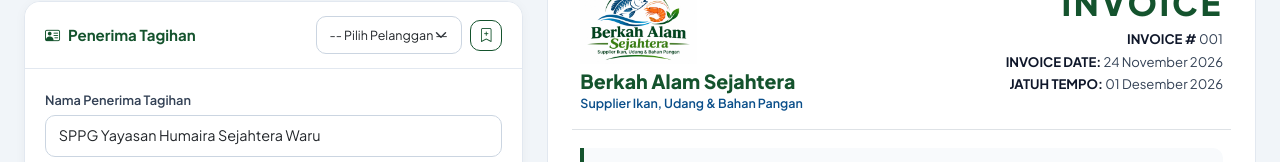
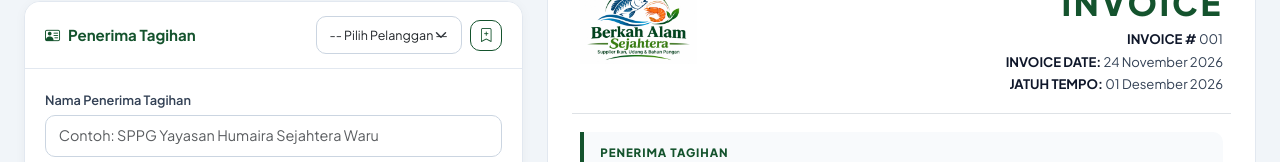
Before and after one commit to iwansetiawan91/invoice, a plain HTML site: page index.html in a window 1280 px wide. Shown: the part 267-429 px from the top of the page. Drawn offline with nearby package versions, Linux system fonts and the light colour scheme; some packages are replaced by stand-ins of ours; a script that the page names is missing.

Commit message:
Update index.html

```diff
--- a/index.html
+++ b/index.html
@@ -839,8 +839,8 @@
                         <path d="M148 76 C158 64, 168 58, 170 46 C160 50, 150 60, 148 76 Z" fill="#166534"/>
                       </svg>
                     </div>
-                    <div class="inv-company-name" id="prevCompanyName">Berkah Alam Sejahtera</div>
-                    <div class="inv-company-tagline" id="prevCompanyTagline">Supplier Ikan, Udang &amp; Bahan Pangan</div>
+                    <!-- <div class="inv-company-name" id="prevCompanyName">Berkah Alam Sejahtera</div>
+                    <div class="inv-company-tagline" id="prevCompanyTagline">Supplier Ikan, Udang &amp; Bahan Pangan</div> -->
                   </div>
                 </div>
                 <div class="col-5 text-end">
```
